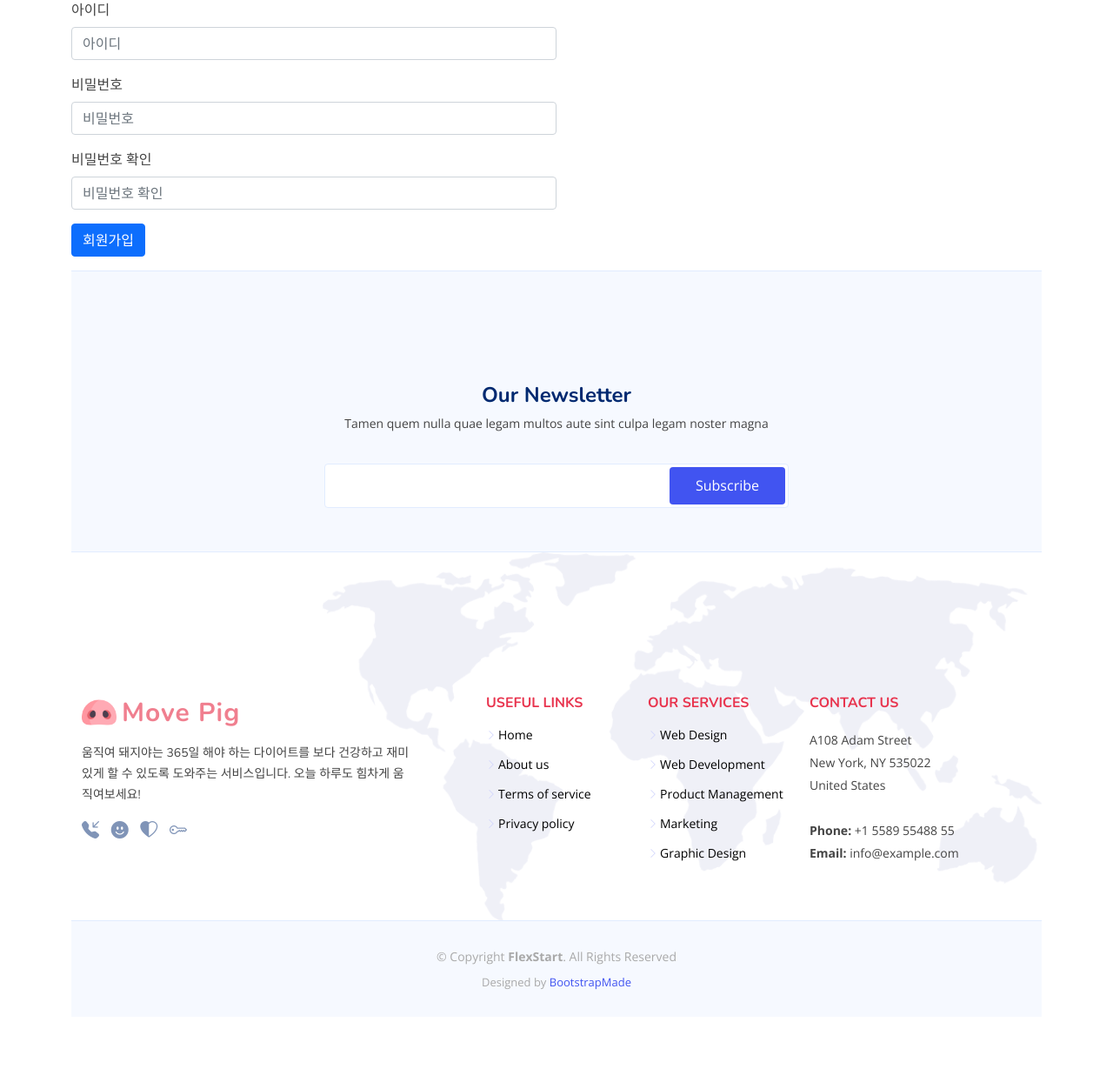
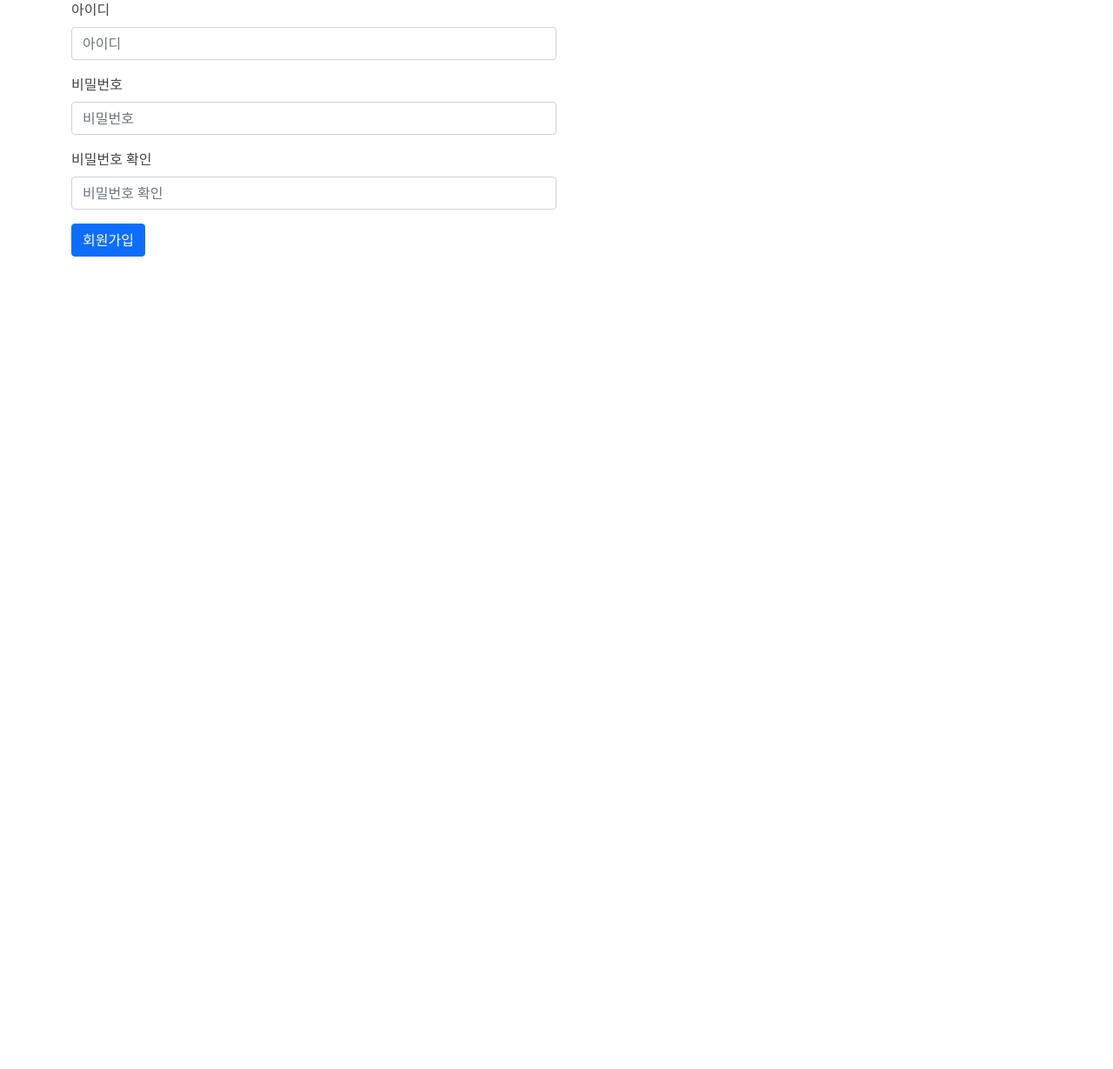
Before and after one commit to sohyunly/movepig, a Django app: page /accounts/signup/ in a window 1280 px wide. Shown: the part 83-1312 px from the top of the page at 87% size. After the commit the page ends 378 px from the top, so only its background shows below. Run offline with Django 3.2, Linux system fonts and the light colour scheme; some libraries are stand-ins or nearby versions; some web fonts are replaced.

Commit message:
footer 잠시 제거(ver.1)

```diff
--- a/templates/base.html
+++ b/templates/base.html
@@ -81,7 +81,7 @@
   {% endblock %}
 
   <!-- ======= Footer ======= -->
-  <footer id="footer" class="footer">
+  <!-- <footer id="footer" class="footer">
 
     <div class="footer-newsletter">
       <div class="container">
@@ -158,15 +158,15 @@
       <div class="copyright">
         &copy; Copyright <strong><span>FlexStart</span></strong>. All Rights Reserved
       </div>
-      <div class="credits">
+      <div class="credits"> -->
         <!-- All the links in the footer should remain intact. -->
         <!-- You can delete the links only if you purchased the pro version. -->
         <!-- Licensing information: https://bootstrapmade.com/license/ -->
         <!-- Purchase the pro version with working PHP/AJAX contact form: https://bootstrapmade.com/flexstart-bootstrap-startup-template/ -->
-        Designed by <a href="https://bootstrapmade.com/">BootstrapMade</a>
+        <!-- Designed by <a href="https://bootstrapmade.com/">BootstrapMade</a>
       </div>
     </div>
-  </footer><!-- End Footer -->
+  </footer>End Footer -->
 
   <a href="#" class="back-to-top d-flex align-items-center justify-content-center"><i class="bi bi-arrow-up-short"></i></a>
 
```
